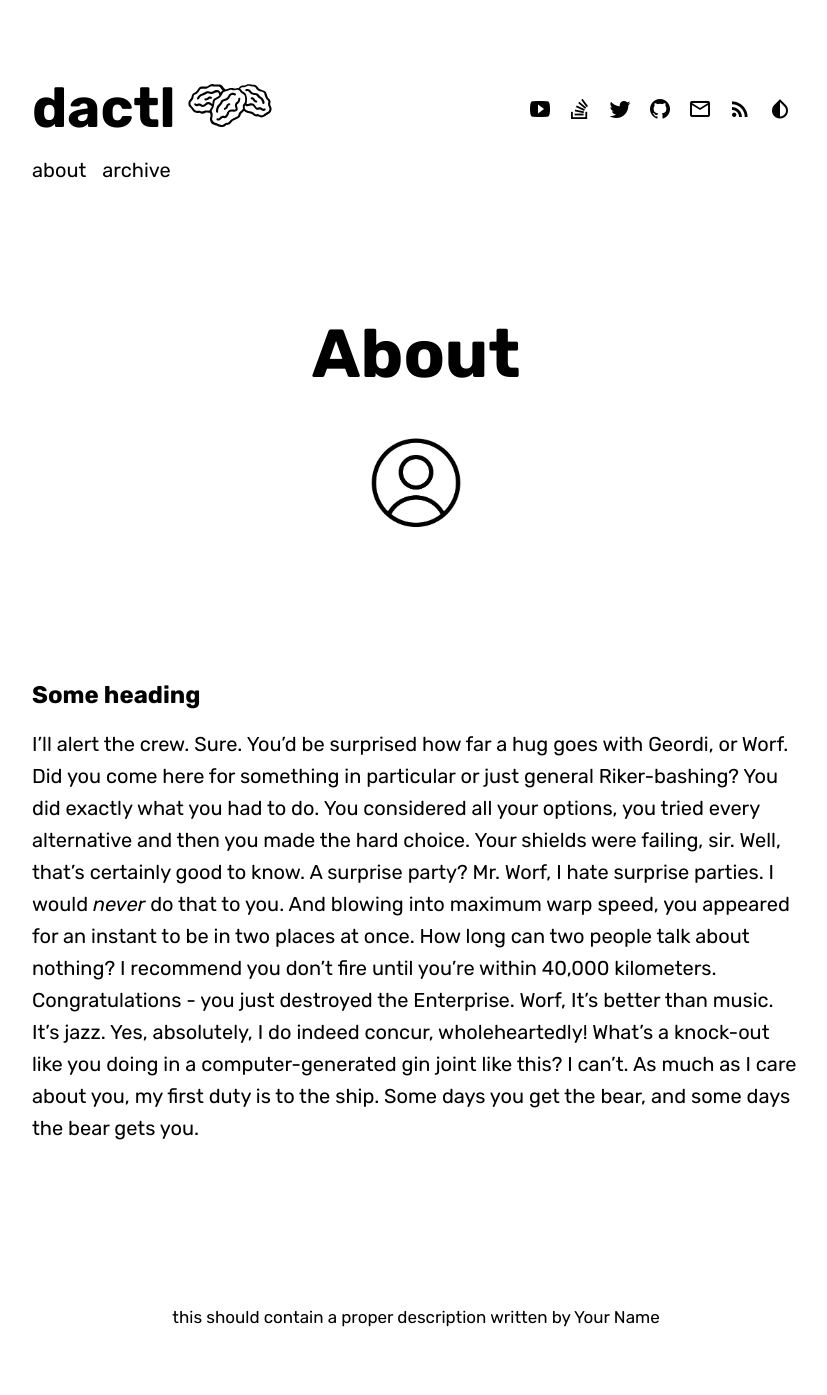
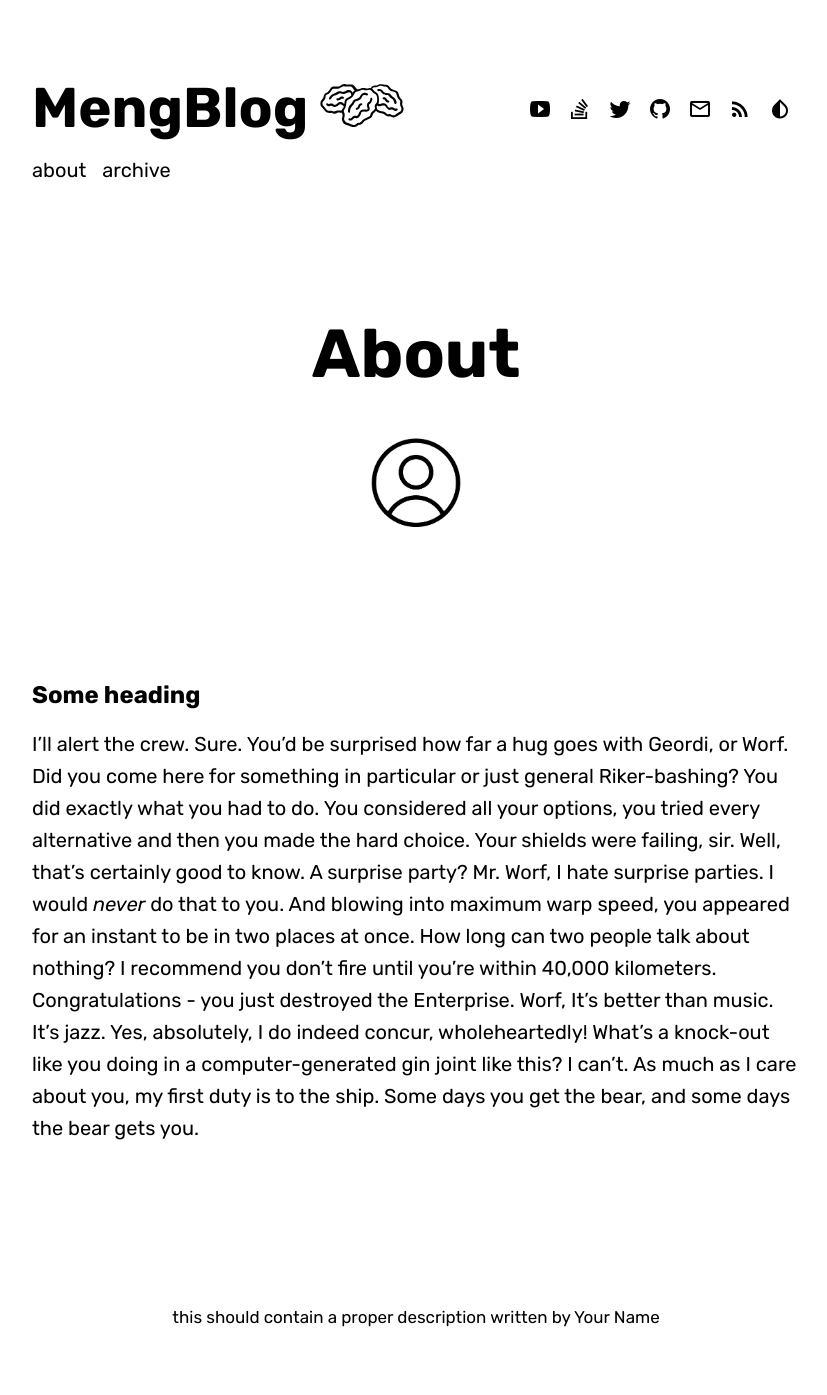
Before and after one commit to JohnMai1994/MengBlog, a Jekyll site: the page built from about.md, in a window 1280 px wide. Shown: the whole page, without its empty margins (224-1051 px from the left). Built offline with Jekyll 4.4.1, drawn with Linux system fonts in a browser that asks for light colours; some web fonts are replaced.

Commit message:
update config
update config

```diff
--- a/_config.yml
+++ b/_config.yml
@@ -5,7 +5,7 @@ url                          : "" # the base hostname & protocol for your site
                                   # `http://<username>.github.io` - for GitHub
 
 blog:
-  title                      : dactl
+  title                      : MengBlog
   description                  : >
                                this should contain a proper description
 
```
Also changed, not shown: Gemfile.lock.
